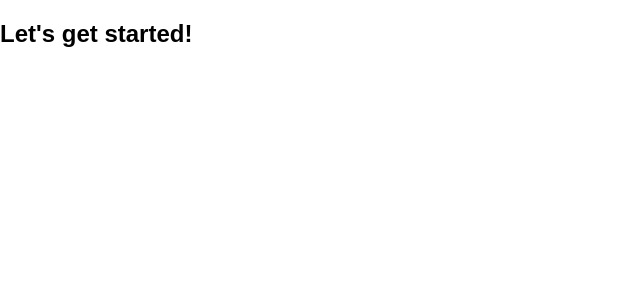
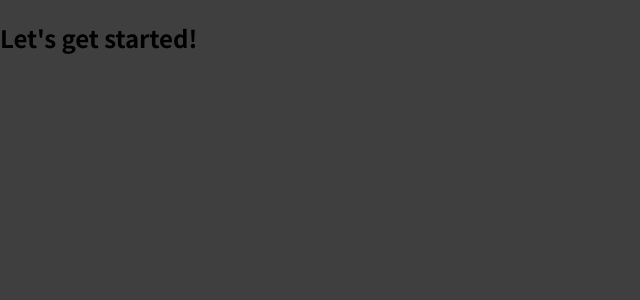
Before and after one commit to devBayo/react-complete-guide, a React (Create React App) app: page / in a window 1280 px wide. Shown: the top 300 px of the page, without its empty margins (0-640 px from the left). Built offline with nearby package versions, Linux system fonts and the light colour scheme.

Commit message:
project setup

```diff
--- a/src/index.css
+++ b/src/index.css
@@ -1,16 +1,14 @@
+@import url('https://fonts.googleapis.com/css2?family=Noto+Sans+JP:wght@400;700&display=swap');
+
 * {
   box-sizing: border-box;
 }
 
 html {
-  font-family: sans-serif;
-  background: #fff;
+  font-family: 'Noto Sans JP', sans-serif;
 }
 
 body {
   margin: 0;
+  background-color: #3f3f3f;
 }
-
-main {
-  margin-top: 6rem;
-}
```
